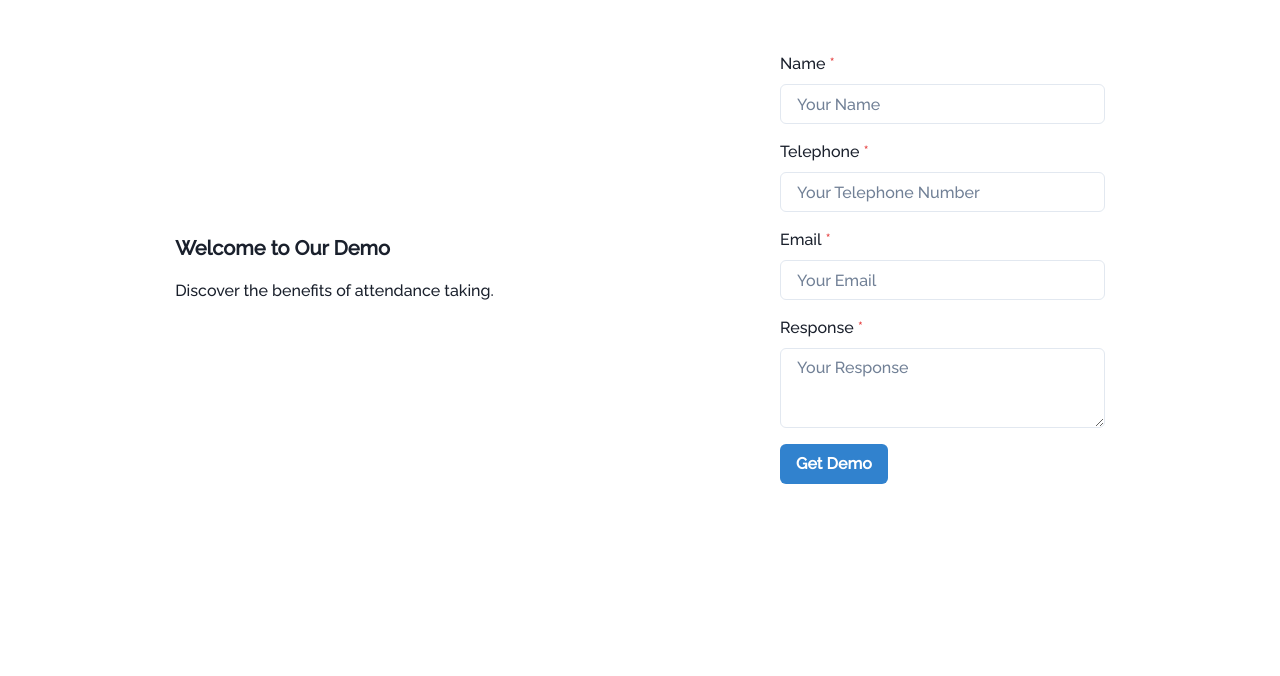
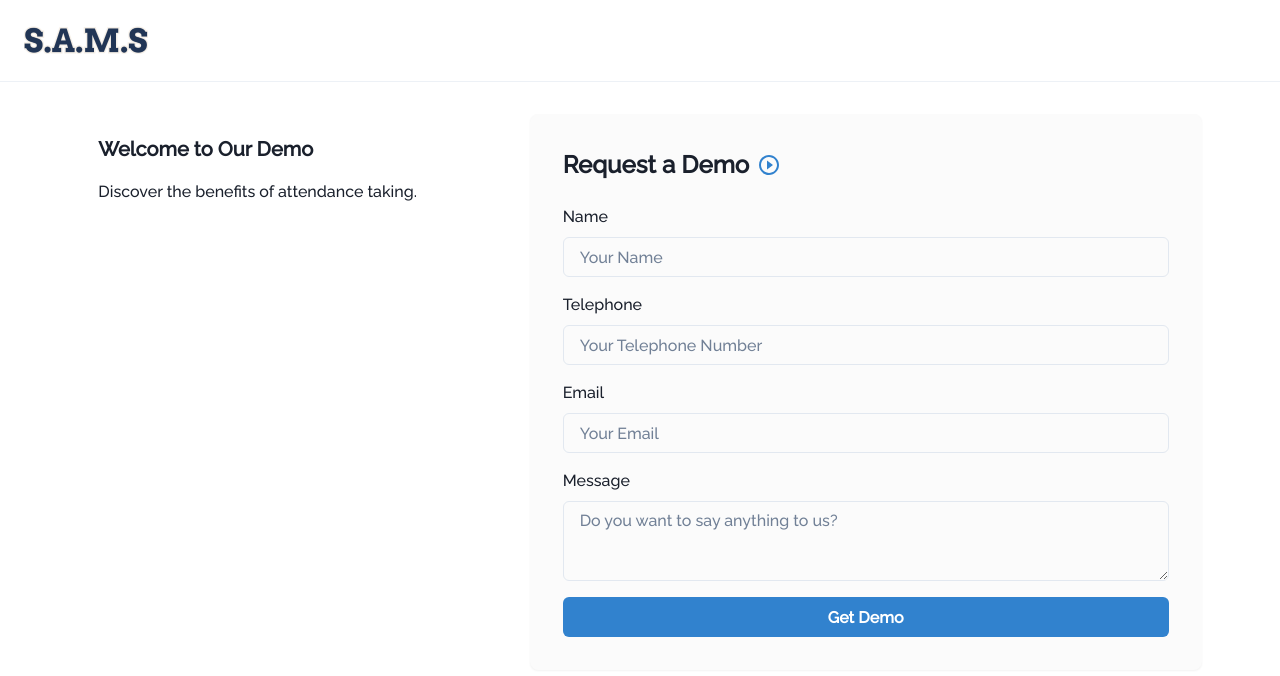
Before and after one commit to pipeops-dev/pipeops-html, a React (Vite) app: page /demo in a window 1280 px wide. Shown: the top 676 px of the page. Built offline with nearby package versions, Linux system fonts and the light colour scheme.

Commit message:
working on the demo

```diff
--- a/src/pages/Demo.jsx
+++ b/src/pages/Demo.jsx
@@ -1,11 +1,22 @@
 import React from 'react';
-import { Flex, Box, Text, FormControl, FormLabel, Input, Textarea, Button } from '@chakra-ui/react';
-
+import { Flex, Box, Text, FormControl, FormLabel, Input, Textarea, Button, Divider, Icon, HStack } from '@chakra-ui/react';
+import logo from '../images/logo.png';
+import { useNavigate } from 'react-router-dom';
+import { MdPlayCircleOutline } from "react-icons/md";
 export default function Demo() {
+  const navigate = useNavigate();
+  const reRoute = () => {
+    navigate('/');
+  }
   return (
+    <>
+    <Box backgroundColor={'white'} w={'100vw'} h={'100vh'}>
+    <Box py={'1.5rem'} px={'1.5rem'} onClick={reRoute}>
+      <img src={logo} alt="logo" />
+    </Box>
+    <Divider/>
     <Flex
-      direction={{ base: 'column', md: 'row' }}
-      align="center"
+      direction={{ base: 'column', lg: 'row' }}
       justify="space-around"
       p={8}
     >
@@ -13,19 +24,27 @@ export default function Demo() {
         <Text fontSize="xl" fontWeight="bold">Welcome to Our Demo</Text>
         <Text mt={4}>Discover the benefits of attendance taking.</Text>
       </Box>
-      <Box p={5}>
-        <FormControl id="demo-form" isRequired>
+      <Box p={8} backgroundColor={'#FBFBFB'} borderWidth="1px" borderRadius="lg" borderColor="#FBFBFB" boxShadow="sm" maxWidth="2xl" width="full">
+        <FormControl id="demo-form">
+        <Flex align="center" pb={'1.4rem'}>
+          <Text fontSize="2xl" fontWeight="bold">Request a Demo</Text>
+          <Icon as={MdPlayCircleOutline} w={6} h={6} color='blue.500' ml={2} />
+        </Flex>
           <FormLabel>Name</FormLabel>
           <Input placeholder="Your Name" />
           <FormLabel mt={4}>Telephone</FormLabel>
           <Input placeholder="Your Telephone Number" />
           <FormLabel mt={4}>Email</FormLabel>
           <Input placeholder="Your Email" />
-          <FormLabel mt={4}>Response</FormLabel>
-          <Textarea placeholder="Your Response" />
-          <Button mt={4} colorScheme="blue">Get Demo</Button>
+          <FormLabel mt={4}>Message</FormLabel>
+          <Textarea placeholder="Do you want to say anything to us?" />
+          <Flex justify="center" mt={4}>
+              <Button width="full" colorScheme="blue">Get Demo</Button>
+            </Flex>
         </FormControl>
       </Box>
     </Flex>
+    </Box>
+    </>
   );
 }
```
